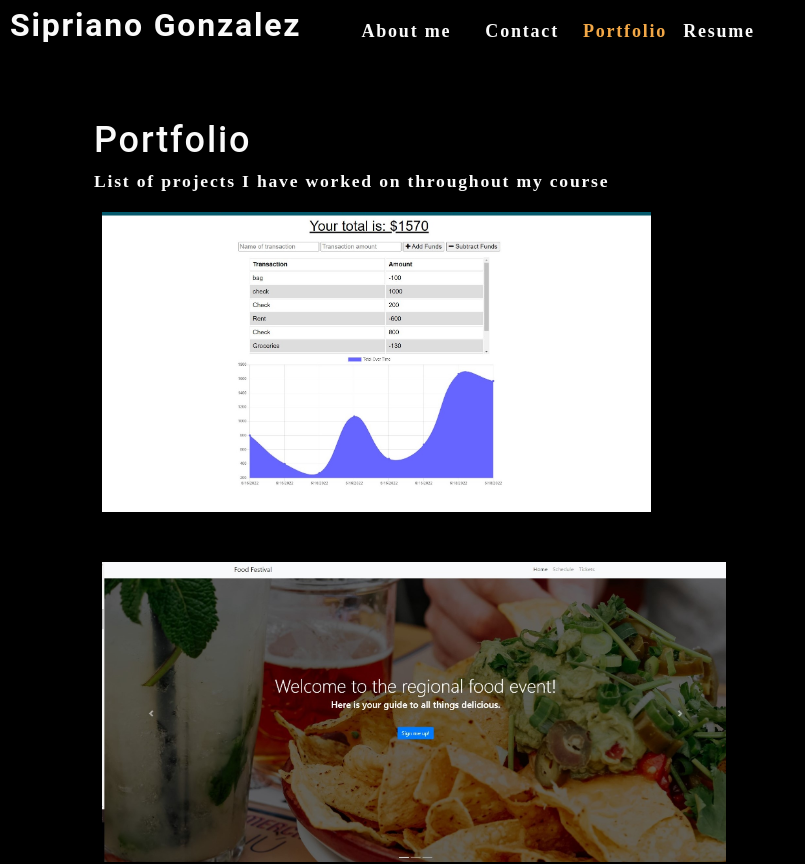
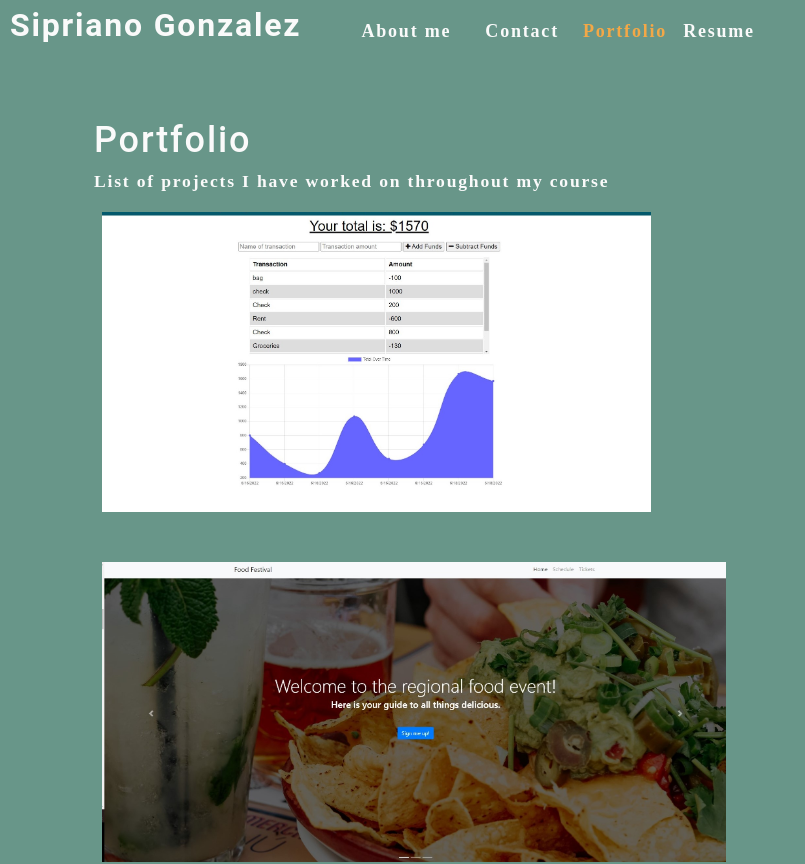
Before and after one commit to SipG789/athena, a React (Create React App) app: page / in a window 1280 px wide. Shown: the top 864 px of the page, without its empty margins (0-805 px from the left). Built offline with nearby package versions, Linux system fonts and the light colour scheme.

Commit message:
adding resume component

```diff
--- a/src/App.css
+++ b/src/App.css
@@ -14,7 +14,7 @@
 }
 
 .App-header {
-  background-color: #282c34;
+  background-color: #689689;
   min-height: 100vh;
   display: flex;
   flex-direction: column;
--- a/src/index.css
+++ b/src/index.css
@@ -9,7 +9,7 @@ main {
   --secondary: #F3A847;
   --tertiary: #B12704;
   --light: #fafafa;
-  --dark: #000000;
+  --dark: #689689;
   --darker: #111111;
   --error: rgb(228, 46, 1);
   --spacing-one: calc(1rem * 0.5);
```
Also changed, not shown: src/components/Resume/index.js (added).
